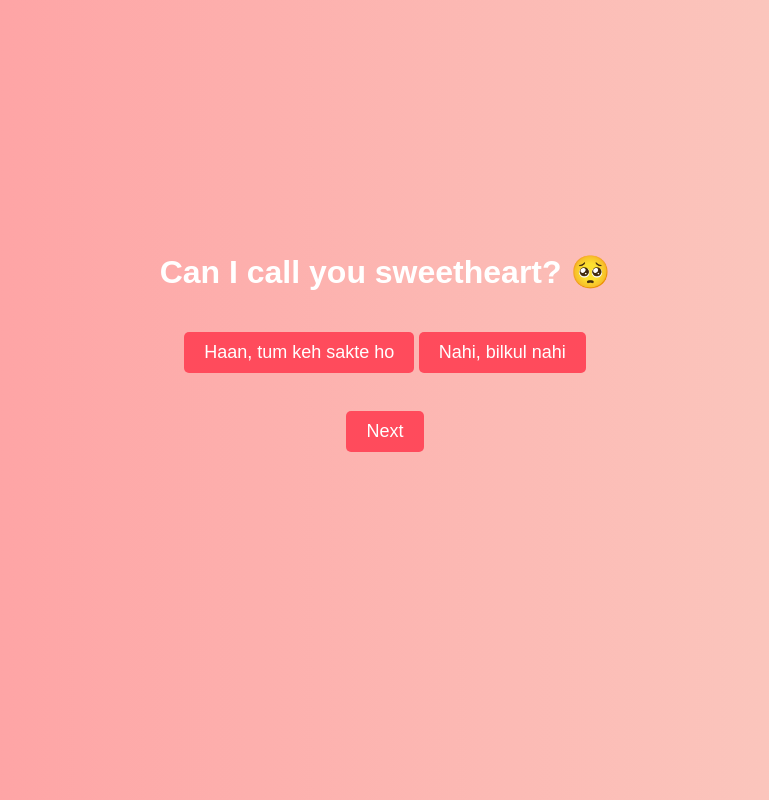
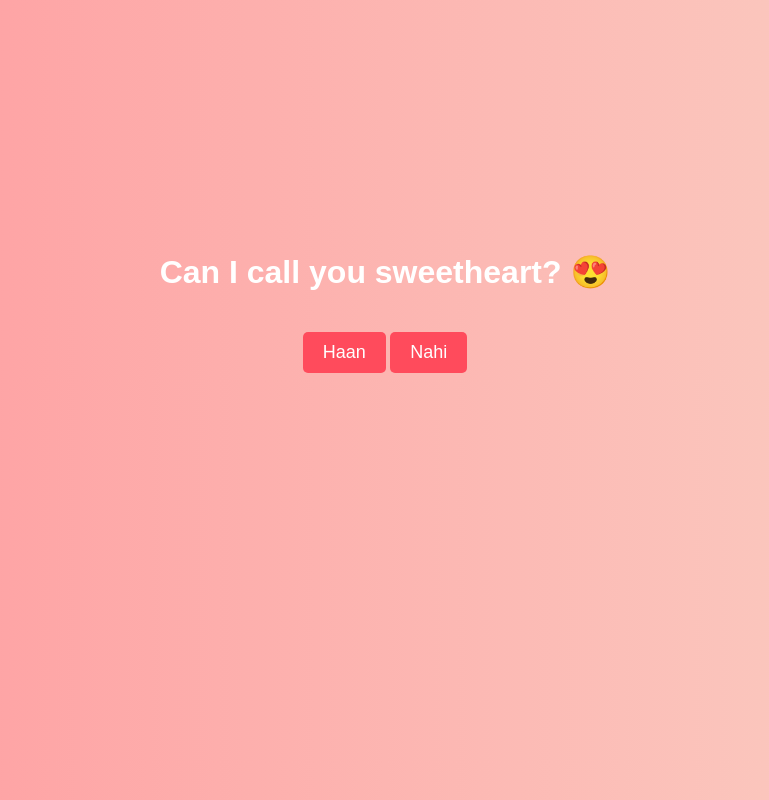
Before and after one commit to koushan5250/Proposal5250, a plain HTML site: page page4.html in a window 1280 px wide. Shown: the whole page, without its empty margins (255-1024 px from the left). Drawn offline with Linux system fonts and the light colour scheme.

Commit message:
Update page4.html

```diff
--- a/page4.html
+++ b/page4.html
@@ -8,12 +8,15 @@
 </head>
 <body>
     <div class="container">
-        <h1>Can I call you sweetheart? 🥺</h1>
-        <button onclick="correctAnswer()">Haan, tum keh sakte ho</button>
-        <button onclick="wrongAnswer()">Nahi, bilkul nahi</button>
-        <br><br>
-        <button onclick="goToNextPage('page5.html')">Next</button>
+        <h1>Can I call you sweetheart? 😍</h1>
+        <button onclick="nextPage()">Haan</button>
+        <button onclick="nextPage()">Nahi</button>
     </div>
-    <script src="script.js"></script>
+
+    <script>
+        function nextPage() {
+            window.location.href = "page5.html";
+        }
+    </script>
 </body>
 </html>
```
